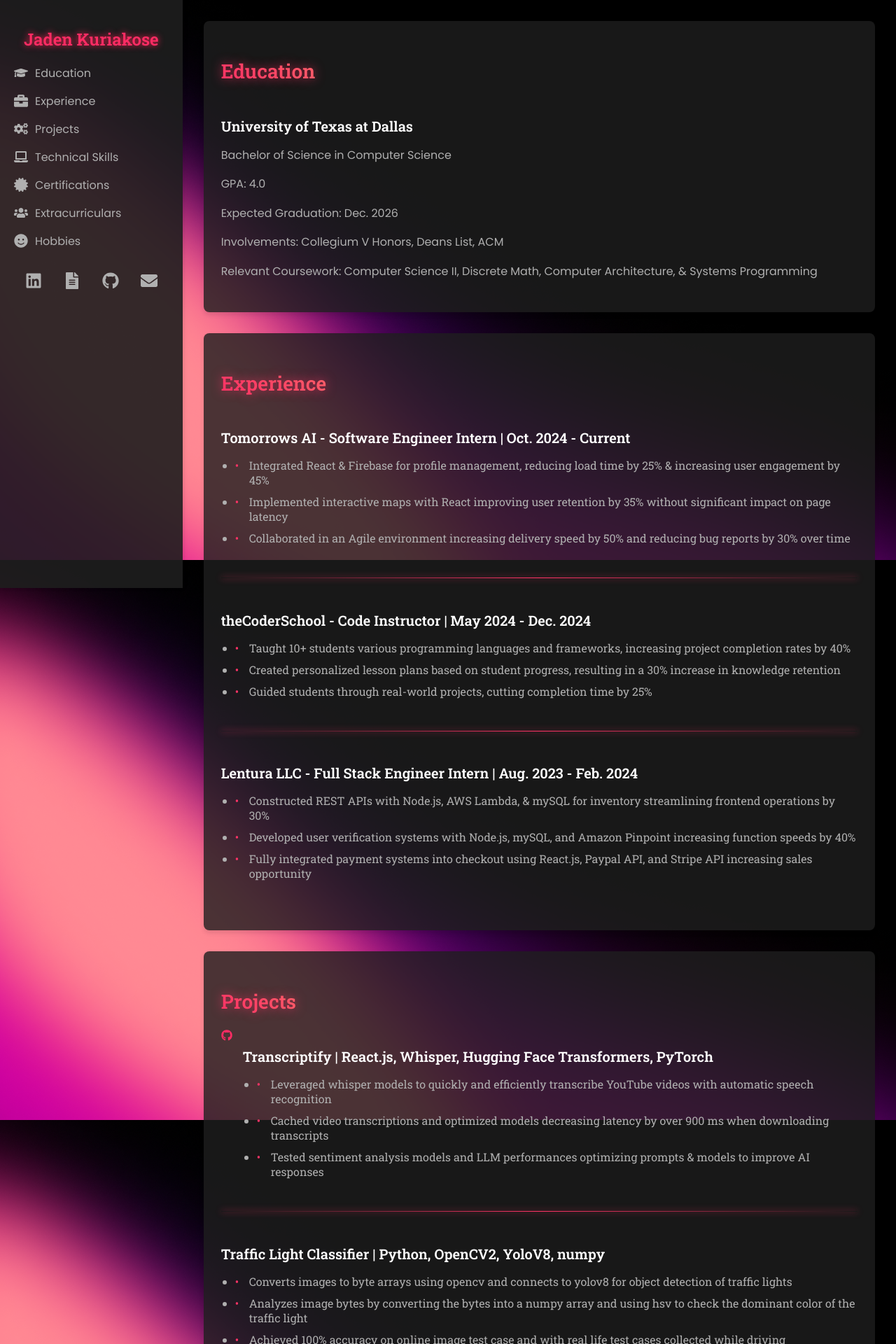
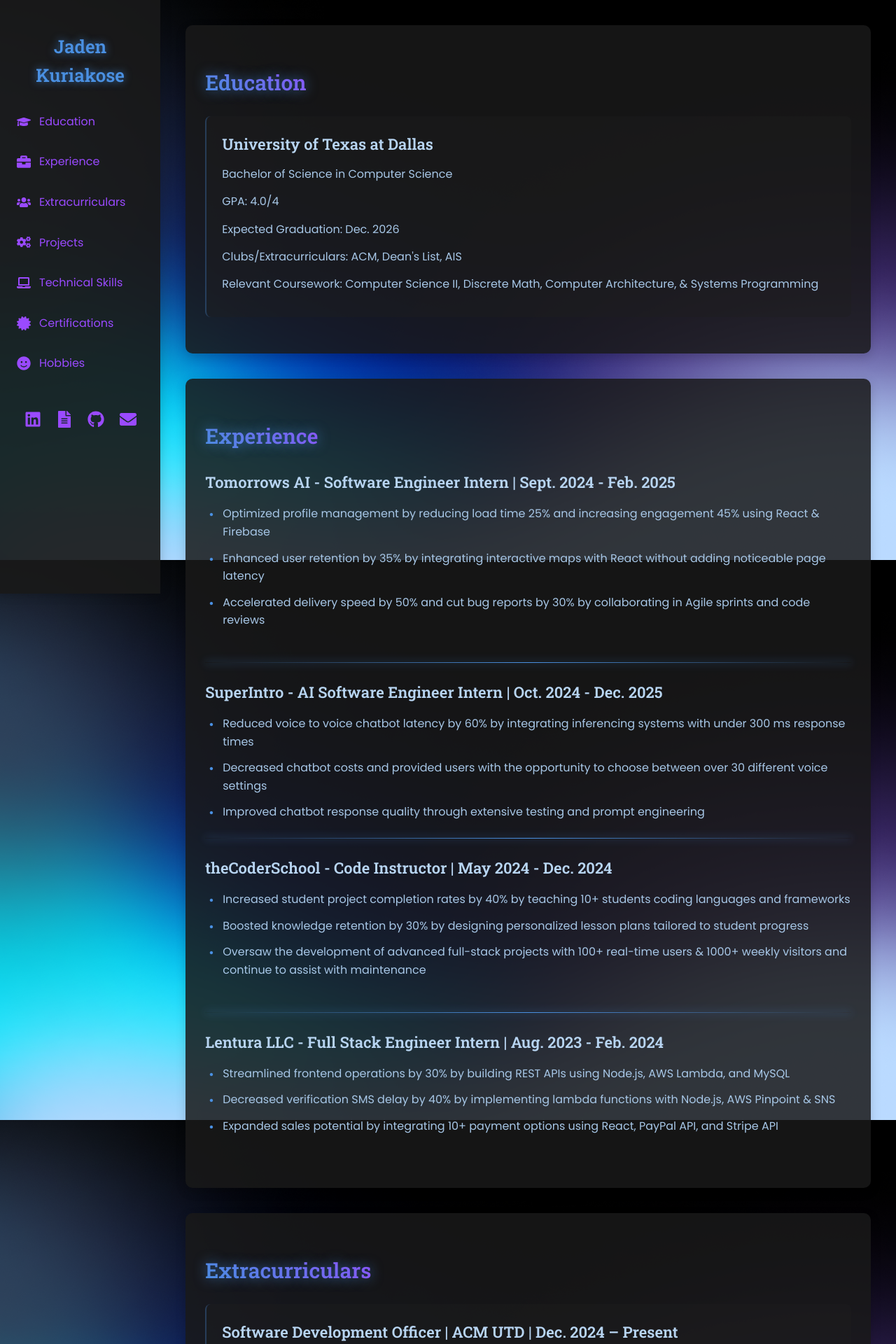
Before and after one commit to jadenkuriakose/portfolio, a React (Create React App) app in the folder app/: page / in a window 1280 px wide. Shown: the top 1920 px of the page at 70% size. Built offline with nearby package versions, Linux system fonts and the light colour scheme.

Commit message:
updated app content and changed themes

```diff
--- a/app/src/App.css
+++ b/app/src/App.css
@@ -3,12 +3,13 @@
 body {
   margin: 0;
   font-family: 'Poppins', Arial, sans-serif;
-  background-image: url("bck.png");
+  background-image: url("background.png");
   background-size: cover;
   background-attachment: fixed;
   background-position: center;
-  color: #ffffff;
+  color: #A7C7E7;
   min-height: 100vh;
+  line-height: 1.6;
 }
 
 .app {
@@ -17,11 +18,11 @@
 }
 
 .sidebar {
-  width: 240px;
-  background-color: rgba(30, 30, 30, 0.9);
-  padding: 20px;
+  width: 250px;
+  background-color: rgba(25, 25, 25, 0.92);
+  padding: 24px;
   overflow-y: auto;
-  box-shadow: 2px 0 5px rgba(0, 0, 0, 0.1);
+  box-shadow: 0 0 15px rgba(0, 0, 0, 0.2);
   position: sticky;
   top: 0;
   height: 100vh;
@@ -30,128 +31,145 @@
 
 .sidebar-title {
   font-family: 'Roboto Slab', serif;
-  color: #ff2c64;
-  font-size: 24px;
-  margin-bottom: 20px;
+  color: #4A90E2;
+  font-size: 26px;
+  margin-bottom: 24px;
   text-align: center;
-  text-shadow: 0 0 10px rgb(253, 36, 87);
+  text-shadow: 0 0 12px rgba(74, 144, 226, 0.7);
+  font-weight: 600;
 }
 
 .sidebar-nav {
   list-style-type: none;
   padding: 0;
+  margin: 0 0 30px 0;
 }
 
 .sidebar-nav li {
-  margin-bottom: 15px;
+  margin-bottom: 16px;
 }
 
 .sidebar-nav a {
-  color: #b0b0b0;
+  color: #9A4AFF;
   text-decoration: none;
   display: flex;
   align-items: center;
   transition: color 0.3s, transform 0.3s;
   font-size: 16px;
+  padding: 8px 0;
 }
 
 .sidebar-nav a:hover {
-  color: #ffffff;
+  color: #A7C7E7;
   transform: translateX(5px);
 }
 
 .sidebar-nav svg {
-  margin-right: 10px;
+  margin-right: 12px;
   font-size: 20px;
 }
 
 .socials {
-  margin-top: 30px;
+  margin-top: 36px;
   display: flex;
   justify-content: space-around;
 }
 
 .socials a {
-  color: #b0b0b0;
+  color: #9A4AFF;
   font-size: 24px;
   transition: color 0.3s, transform 0.3s;
+  padding: 8px;
 }
 
 .socials a:hover {
-  color: #ffffff;
+  color: #4A90E2;
   transform: scale(1.2);
 }
 
 .content {
   flex-grow: 1;
-  padding: 30px;
+  padding: 36px;
   overflow-y: auto;
+  max-width: 1200px;
+  margin: 0 auto;
 }
 
 .section {
-  background-color: rgba(30, 30, 30, 0.8);
-  border-radius: 8px;
-  padding: 25px;
-  margin-bottom: 30px;
-  box-shadow: 0 4px 6px rgba(0, 0, 0, 0.1);
-  transition: transform 0.3s;
+  background-color: rgba(25, 25, 25, 0.85);
+  border-radius: 10px;
+  padding: 28px;
+  margin-bottom: 36px;
+  box-shadow: 0 5px 15px rgba(0, 0, 0, 0.15);
+  transition: transform 0.3s, box-shadow 0.3s;
 }
 
 .section:hover {
   transform: translateY(-5px);
+  box-shadow: 0 8px 20px rgba(0, 0, 0, 0.2);
 }
 
 .section-title {
   font-family: 'Roboto Slab', serif;
-  font-size: 28px;
-  margin-bottom: 20px;
-  background: linear-gradient(45deg, #FF3366, #FF6B6B);
+  font-size: 30px;
+  font-weight: 600;
+  margin-bottom: 24px;
+  background: linear-gradient(45deg, #4A90E2, #9A4AFF);
   -webkit-background-clip: text;
   background-clip: text;
   color: transparent;
   display: inline-block;
-  text-shadow: 0 0 15px rgba(255, 51, 102, 0.7);
+  text-shadow: 0 0 18px rgba(74, 144, 226, 0.7);
 }
 
 .container {
-  margin-bottom: 20px;
+  margin-bottom: 24px;
+  background-color: rgba(30, 30, 30, 0.4);
+  border-radius: 8px;
+  padding: 22px;
+  border-left: 2px solid rgba(74, 144, 226, 0.3);
 }
 
 .container h4 {
   font-family: 'Roboto Slab', serif;
-  color: #ffffff;
-  margin-bottom: 10px;
-  font-size: 20px;
+  color: #B8D5F2;
+  margin: 0 0 12px 0;
+  font-size: 22px;
+  font-weight: 600;
 }
 
 .container p, .container ul {
-  color: #b0b0b0;
-  line-height: 1.6;
+  color: #A7C7E7;
+  line-height: 1.7;
+  margin: 0 0 12px 0;
 }
 
 .experience-container, .project-container {
   display: flex;
-  margin-bottom: 30px;
+  margin-bottom: 32px;
+  align-items: flex-start;
 }
 
 .project-container a {
-  color: #ff2c64;
+  color: #4A90E2;
   margin-right: 15px;
   transition: color 0.3s, transform 0.3s;
+  text-decoration: none;
+  font-weight: 500;
 }
 
 .project-container a:hover {
-  color: #ff69b4;
+  color: #9A4AFF;
   transform: scale(1.05);
 }
 
 .experience-image, .project-image {
-  width: 80px;
-  height: 80px;
+  width: 85px;
+  height: 85px;
   object-fit: cover;
-  margin-right: 20px;
+  margin-right: 22px;
   border-radius: 8px;
-  box-shadow: 0 2px 4px rgba(0, 0, 0, 0.1);
+  box-shadow: 0 3px 8px rgba(0, 0, 0, 0.2);
 }
 
 .experience-content, .project-content {
@@ -160,62 +178,68 @@
 
 .experience-content h4, .project-content h4 {
   font-family: 'Roboto Slab', serif;
-  color: #ffffff;
-  margin-bottom: 15px;
-  font-size: 20px;
+  color: #B8D5F2;
+  margin: 0 0 15px 0;
+  font-size: 22px;
 }
 
 .highlight-list {
-  color: #b0b0b0;
-  padding-left: 20px;
-  font-family: 'Roboto Slab', serif;
+  color: #A7C7E7;
+  padding-left: 5px;
+  margin: 15px 0;
+  list-style-type: none;
 }
 
 .highlight-list li {
-  margin-bottom: 10px;
+  margin-bottom: 12px;
   position: relative;
   padding-left: 20px;
-  transition: transform 0.3s;
+  transition: transform 0.3s, color 0.3s;
 }
 
 .highlight-list li:before {
   content: '•';
-  color: #FF3366;
+  color: #4A90E2;
   position: absolute;
   left: 0;
   top: 0;
+  font-size: 18px;
 }
 
 .highlight-list li:hover {
   transform: translateX(5px);
-  color: #ffffff;
+  color: #9A4AFF;
 }
 
 .glowing-line {
   height: 1px;
-  background: linear-gradient(90deg, transparent, #FF3366, transparent);
-  margin: 20px 0;
-  box-shadow: 0 0 10px #FF3366;
+  background: linear-gradient(90deg, transparent, #4A90E2, transparent);
+  margin: 24px 0;
+  box-shadow: 0 0 12px #4A90E2;
 }
 
 .email {
   font-size: 18px;
-  color: #FF3366;
+  color: #9A4AFF;
   text-align: center;
-  margin-top: 10px;
+  margin-top: 18px;
+  font-weight: 500;
 }
 
 .sidebar-toggle {
   display: none;
   background: none;
   border: none;
-  color: #ffffff;
+  color: #A7C7E7;
   font-size: 24px;
   cursor: pointer;
   position: fixed;
-  top: 10px;
-  left: 10px;
+  top: 15px;
+  left: 15px;
   z-index: 1000;
+  padding: 8px;
+  border-radius: 4px;
+  background-color: rgba(25, 25, 25, 0.8);
 }
 
 @media (max-width: 1024px) {
@@ -242,8 +266,8 @@
   }
 
   .content {
-    margin-top: 60px;
-    padding: 20px;
+    margin-top: 70px;
+    padding: 24px;
   }
 
   .section-title {
@@ -251,7 +275,7 @@
   }
 
   .container h4 {
-    font-size: 18px;
+    font-size: 20px;
   }
 }
 
@@ -261,7 +285,9 @@
   }
 
   .experience-image, .project-image {
-    margin-bottom: 15px;
+    margin-bottom: 18px;
+    width: 100px;
+    height: 100px;
   }
 
   .section-title {
@@ -269,21 +295,25 @@
   }
 
   .highlight-list li {
-    font-size: 14px;
+    font-size: 15px;
+  }
+
+  .content {
+    padding: 20px;
   }
 }
 
 @media (max-width: 480px) {
   .sidebar-title {
-    font-size: 20px;
+    font-size: 22px;
   }
 
   .sidebar-nav a {
-    font-size: 14px;
+    font-size: 15px;
   }
 
   .socials a {
-    font-size: 20px;
+    font-size: 22px;
   }
 
   .section {
@@ -294,11 +324,16 @@
     font-size: 22px;
   }
 
+  .container {
+    padding: 16px;
+  }
+
   .container h4 {
-    font-size: 16px;
+    font-size: 18px;
   }
 
   .highlight-list li {
-    font-size: 12px;
+    font-size: 14px;
+    margin-bottom: 10px;
   }
 }
--- a/app/src/App.js
+++ b/app/src/App.js
@@ -16,10 +16,10 @@
         <ul className="sidebar-nav">
           <li><a href="#education"><FaGraduationCap /> Education</a></li>
           <li><a href="#experience"><FaBriefcase /> Experience</a></li>
+          <li><a href="#extracurriculars"><FaUsers /> Extracurriculars</a></li>
           <li><a href="#projects"><FaCogs /> Projects</a></li>
           <li><a href="#skills"><FaLaptop /> Technical Skills</a></li>
           <li><a href="#certifications"><FaCertificate /> Certifications</a></li>
-          <li><a href="#extracurriculars"><FaUsers /> Extracurriculars</a></li>
           <li><a href="#hobbies"><FaSmile /> Hobbies</a></li>
         </ul>
         <div className="socials">
@@ -48,9 +48,9 @@
           <div className="container">
             <h4>University of Texas at Dallas</h4>
             <p>Bachelor of Science in Computer Science</p>
-            <p>GPA: 4.0</p>
+            <p>GPA: 4.0/4</p>
             <p>Expected Graduation: Dec. 2026</p>
-            <p>Involvements: Collegium V Honors, Deans List, ACM</p>
+            <p>Clubs/Extracurriculars: ACM, Dean's List, AIS</p>
             <p>Relevant Coursework: Computer Science II, Discrete Math, Computer Architecture, & Systems Programming</p>
           </div>
         </div>
@@ -60,14 +60,25 @@
 
           <div className="experience-container">
             <div className="experience-content">
-              <h4>Tomorrows AI - Software Engineer Intern | Oct. 2024 - Current</h4>
+              <h4>Tomorrows AI - Software Engineer Intern | Sept. 2024 - Feb. 2025</h4>
               <ul className="highlight-list">
-                <li>Integrated React & Firebase for profile management, reducing load time by 25% & increasing user engagement by 45%</li>
-                <li>Implemented interactive maps with React improving user retention by 35% without significant impact on page latency</li>
-                <li>Collaborated in an Agile environment increasing delivery speed by 50% and reducing bug reports by 30% over time</li>
+               <li>Optimized profile management by reducing load time 25% and increasing engagement 45% using React & Firebase</li>
+               <li>Enhanced user retention by 35% by integrating interactive maps with React without adding noticeable page latency</li>
+               <li>Accelerated delivery speed by 50% and cut bug reports by 30% by collaborating in Agile sprints and code reviews</li>
               </ul>
             </div>
           </div>
+
+          <div className="glowing-line"></div>
+
+          <div className="experience-content">
+              <h4>SuperIntro - AI Software Engineer Intern | Oct. 2024 - Dec. 2025</h4>
+              <ul className="highlight-list">
+               <li>Reduced voice to voice chatbot latency by 60% by integrating inferencing systems with under 300 ms response times</li>
+              <li>Decreased chatbot costs and provided users with the opportunity to choose between over 30 different voice settings</li>
+              <li>Improved chatbot response quality through extensive testing and prompt engineering</li>
+              </ul>
+            </div>
 
           <div className="glowing-line"></div>
 
@@ -75,9 +86,9 @@
             <div className="experience-content">
               <h4>theCoderSchool - Code Instructor | May 2024 - Dec. 2024</h4>
               <ul className="highlight-list">
-                <li>Taught 10+ students various programming languages and frameworks, increasing project completion rates by 40%</li>
-                <li>Created personalized lesson plans based on student progress, resulting in a 30% increase in knowledge retention</li>
-                <li>Guided students through real-world projects, cutting completion time by 25%</li>
+                <li>Increased student project completion rates by 40% by teaching 10+ students coding languages and frameworks</li>
+                <li>Boosted knowledge retention by 30% by designing personalized lesson plans tailored to student progress</li>
+                <li>Oversaw the development of advanced full-stack projects with 100+ real-time users & 1000+ weekly visitors and continue to assist with maintenance</li>
               </ul>
             </div>
           </div>
@@ -88,13 +99,36 @@
             <div className="experience-content">
               <h4>Lentura LLC - Full Stack Engineer Intern | Aug. 2023 - Feb. 2024</h4>
               <ul className="highlight-list">
-                <li>Constructed REST APIs with Node.js, AWS Lambda, & mySQL for inventory streamlining frontend operations by 30%</li>
-                <li>Developed user verification systems with Node.js, mySQL, and Amazon Pinpoint increasing function speeds by 40%</li>
-                <li>Fully integrated payment systems into checkout using React.js, Paypal API, and Stripe API increasing sales opportunity</li>
+                <li>Streamlined frontend operations by 30% by building REST APIs using Node.js, AWS Lambda, and MySQL</li>
+                <li>Decreased verification SMS delay by 40% by implementing lambda functions with Node.js, AWS Pinpoint & SNS</li>
+                <li>Expanded sales potential by integrating 10+ payment options using React, PayPal API, and Stripe API</li>
               </ul>
             </div>
           </div>
         </div>
+
+        <div id="extracurriculars" className="section">
+  <h3 className="section-title">Extracurriculars</h3>
+
+  <div className="container">
+    <h4>Software Development Officer | ACM UTD | Dec. 2024 – Present</h4>
+    <ul className="highlight-list">
+      <li>Developing SAGE, an AI counselor application expected to assist over 200+ UTD students with schedule planning across multiple majors</li>
+      <li>Designed AWS Lambda architecture, integrating cloud & API services for chatbot functionality and transcript analysis</li>
+      <li>Automating a script to pull UTD professor data from multiple sources and synthesize content into values that can be interpreted by multiple ACM services</li>
+     </ul>
+  </div>
+
+  <div className="container">
+    <h4>Co-founder & CTO | GameSense AI | Jan. 2024 – Present</h4>
+    <ul className="highlight-list">
+      <li>Led chatbot development, optimizing RAG by scraping data for various query types while maintaining latency under 800ms</li>
+      <li>Collaborated on a Random Forest Regressor model that cleans scraped data with pandas and predicts performance with 60% accuracy</li>
+      <li>Created promotional content that grew following to 1000+ followers and achieved 500+ impressions on 60% of posts within 2 weeks</li>
+    </ul>
+  </div>
+
+</div>
 
         <div id="projects" className="section">
           <h3 className="section-title">Projects</h3>
@@ -106,9 +140,9 @@
             <div className="project-content">
               <h4>Transcriptify | React.js, Whisper, Hugging Face Transformers, PyTorch</h4>
               <ul className="highlight-list">
-                <li>Leveraged whisper models to quickly and efficiently transcribe YouTube videos with automatic speech recognition</li>
-                <li>Cached video transcriptions and optimized models decreasing latency by over 900 ms when downloading transcripts</li>
-                <li>Tested sentiment analysis models and LLM performances optimizing prompts & models to improve AI responses</li>
+                <li>Engineered a YouTube video transcription tool using Whisper for accurate and efficient speech recognition</li>
+                <li>Optimized caching, reducing average latency by 400ms & cutting redundant transcriptions with follow-up queries</li>
+                <li>Refined sentiment analysis and LLM prompt engineering to enhance AI-generated insights & improve clarity</li>
               </ul>
             </div>
           </div>
@@ -136,9 +170,9 @@
             <div className="project-content">
               <h4>MentAssistant | Flask, React.js, REST APIs, TextBlob</h4>
               <ul className="highlight-list">
-                <li>Created a conversational voice-to-voice bot that uses an LLM to assist those with mental health issues</li>
-                <li>Developed NLP analysis of sentiment and length to detect high-risk terms and produce higher quality responses</li>
-                <li>Maintained storage of past message responses giving the LLM a memory of past responses informing conversation</li>
+                <li>Built an AI-powered mental health assistant with real-time voice interactions and sentiment detection</li>
+                <li>Implemented NLP to identify high-risk terms and improve response quality through dynamic sentiment analysis</li>
+                <li>Enabled conversation memory by storing past responses, improving LLM contextual understanding</li>
               </ul>
             </div>
           </div>
@@ -184,21 +218,9 @@
           <div className="container">
             <ul className="highlight-list">
               <li>AWS Technical Essentials</li>
-              <li>IBM Software Development Basics, Intro to Node.js, Developing with React.js, Docker & Kubernetes Basics</li>
+              <li>IBM Software Development Basics: Node.js, Docker, Kubernetes, Databases, React.js, Github</li>
               <li>Google Cloud Generative AI Course</li>
               <li>Forage Certifications in Software Development: Goldman Sachs, Accenture, Wells Fargo, EA</li>
-            </ul>
-          </div>
-        </div>
-
-        <div id="extracurriculars" className="section">
-          <h3 className="section-title">Extracurriculars</h3>
-          <div className="container">
-            <h4>ACM Development | Dec. 2024 – Present </h4>
-            <ul className="highlight-list">
-              <li>Updating SAGE, an application expected to assist over 200+ UTD students with schedule planning across multiple majors</li>
-              <li>Optimizing RAG models & algorithms for transcript analysis and schedule improvements aiming to lower latency by 40%</li>
-              <li>Improving the AI chatbot to improve responses to user questions about site features and schedule-related questions</li>
             </ul>
           </div>
         </div>
```
Also changed, not shown: app/src/background.png (added).
